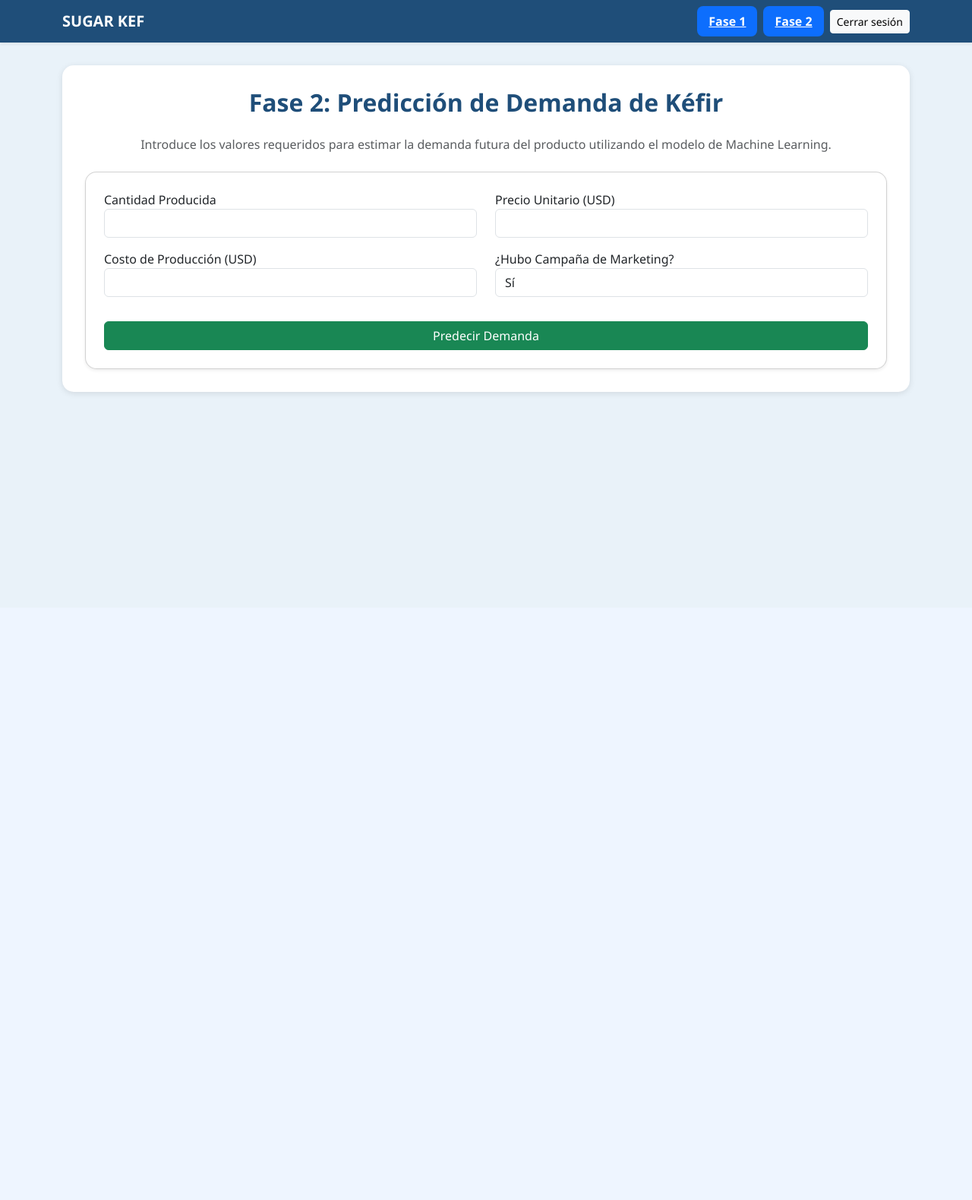
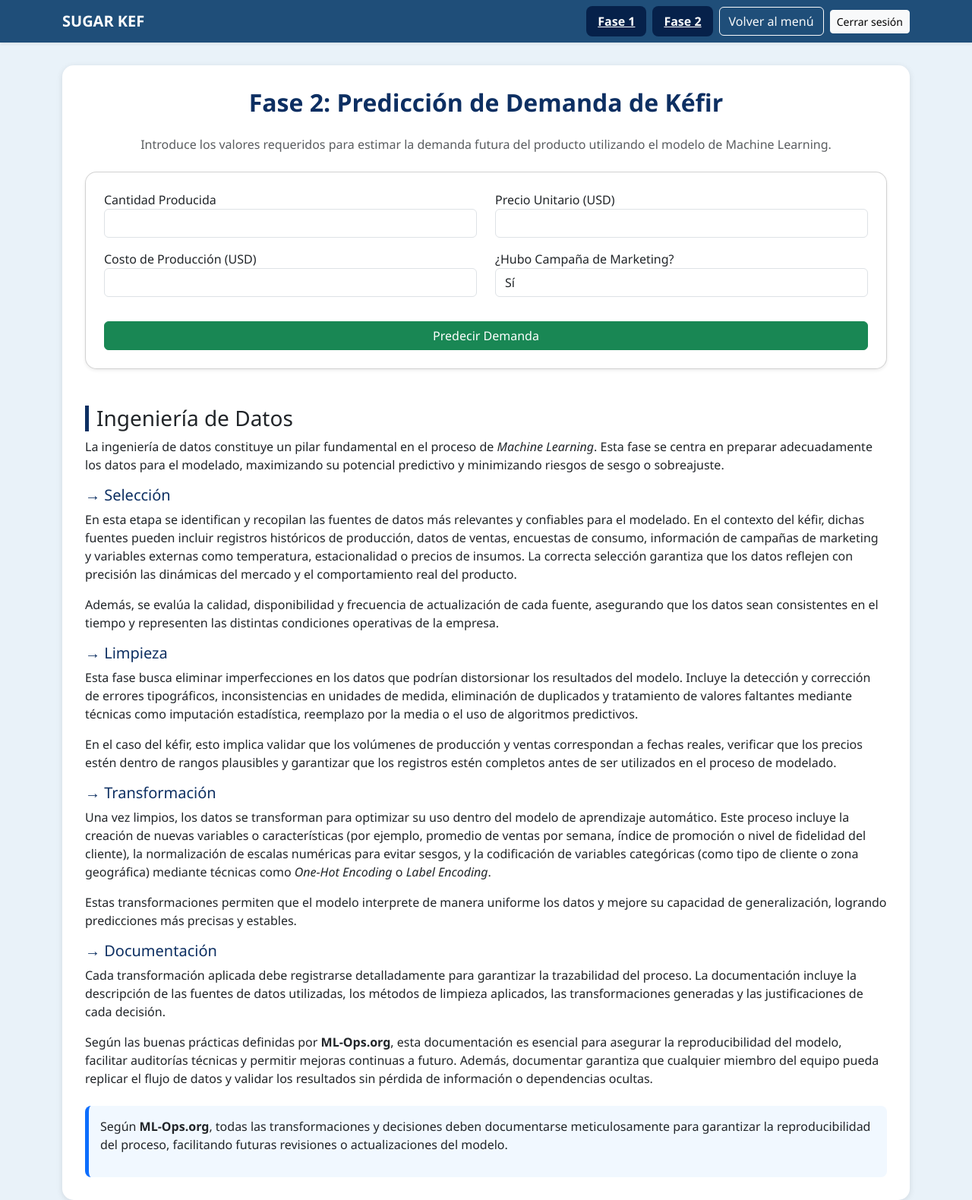
Before and after one commit to manuelarodriguezlopez/ChatBotML, a Flask app: page /fase2 in a window 1280 px wide. Shown: the whole page at 76% size. Before the commit the page ends 521 px from the top, so only its background shows below. Run offline with Flask 3, Linux system fonts and the light colour scheme; a user stored in the database is signed in; parts of the project's set-up code (start-up, migrations or seed data) failed here and were passed over.

Commit message:
Actualizacion fase 2
.

```diff
--- a/templates/fase2.html
+++ b/templates/fase2.html
@@ -1,8 +1,9 @@
 <!DOCTYPE html>
 <html lang="es">
+
 <head>
     <meta charset="UTF-8">
-    <title>Fase 2: Predicción de Demanda</title>
+    <title> Fase 2: Predicción de Demanda</title>
     <link href="https://cdn.jsdelivr.net/npm/bootstrap@5.3.0/dist/css/bootstrap.min.css" rel="stylesheet">
     <link rel="stylesheet" href="{{ url_for('static', filename='style.css') }}">
     <style>
@@ -10,17 +11,23 @@
             background-color: #e9f2f9;
             font-family: 'Segoe UI', sans-serif;
         }
+
         .navbar {
             background-color: #1f4e79;
         }
-        .navbar-brand, .nav-link, .navbar-text {
+
+        .navbar-brand,
+        .nav-link,
+        .navbar-text {
             color: white !important;
         }
+
         .nav-link:hover {
             color: #bcdfff !important;
         }
+
         .menu-btn {
-            background-color: #0d6efd;
+            background-color: #06214a;
             color: white;
             border: none;
             padding: 8px 15px;
@@ -28,19 +35,42 @@
             font-weight: 600;
             transition: 0.3s;
         }
+
         .menu-btn:hover {
             background-color: #094cbd;
         }
+
         .content {
             background-color: white;
             border-radius: 15px;
-            box-shadow: 0 2px 8px rgba(0,0,0,0.1);
+            box-shadow: 0 2px 8px rgba(0, 0, 0, 0.1);
             padding: 30px;
             margin-top: 30px;
         }
-        h2, h4 {
-            color: #1f4e79;
+
+        h2,
+        h4 {
+            color: #0d2f62;
             font-weight: 600;
+        }
+
+        .section-title {
+            margin-top: 50px;
+            border-left: 5px solid #0d2f62;
+            padding-left: 10px;
+        }
+
+        .sub-section h5 {
+            color: #0d2f62;
+            margin-top: 15px;
+        }
+
+        .info-box {
+            background-color: #f1f8ff;
+            border-left: 5px solid #0d6efd;
+            padding: 15px;
+            border-radius: 8px;
+            margin-top: 20px;
         }
     </style>
 </head>
@@ -51,37 +81,46 @@
         <div class="container">
             <a class="navbar-brand fw-bold" href="#">SUGAR KEF</a>
             <div class="d-flex align-items-center">
-                <a href="{{ url_for('fase1') }}" class="menu-btn me-2 {% if request.path == '/fase1' %}active{% endif %}">Fase 1</a>
-                <a href="{{ url_for('fase2') }}" class="menu-btn me-2 {% if request.path == '/fase2' %}active{% endif %}">Fase 2</a>
+                <a href="{{ url_for('fase1') }}"
+                    class="menu-btn me-2 {% if request.path == '/fase1' %}active{% endif %}">Fase 1</a>
+                <a href="{{ url_for('fase2') }}"
+                    class="menu-btn me-2 {% if request.path == '/fase2' %}active{% endif %}">Fase 2</a>
+                <a href="{{ url_for('dashboard') }}" class="btn btn-outline-light me-2"><i class="bi bi-house-door"></i>
+                    Volver al menú</a>
                 <a href="{{ url_for('logout') }}" class="btn btn-light btn-sm">Cerrar sesión</a>
             </div>
         </div>
     </nav>
 
-    <!-- 🔹 Contenido principal -->
+    <!--  Contenido principal -->
     <div class="container">
         <div class="content">
             <h2 class="mb-4 text-center">Fase 2: Predicción de Demanda de Kéfir</h2>
             <p class="text-muted text-center">
-                Introduce los valores requeridos para estimar la demanda futura del producto utilizando el modelo de Machine Learning.
+                Introduce los valores requeridos para estimar la demanda futura del producto utilizando el modelo de
+                Machine Learning.
             </p>
 
+            <!-- Formulario -->
             <form action="/fase2" method="POST" class="card p-4 shadow-sm mt-4">
                 <div class="row">
                     <div class="col-md-6 mb-3">
                         <label for="cantidad_producida">Cantidad Producida</label>
-                        <input type="number" step="any" id="cantidad_producida" name="cantidad_producida" class="form-control" required>
+                        <input type="number" step="any" id="cantidad_producida" name="cantidad_producida"
+                            class="form-control" required>
                     </div>
                     <div class="col-md-6 mb-3">
                         <label for="precio_unitario">Precio Unitario (USD)</label>
-                        <input type="number" step="any" id="precio_unitario" name="precio_unitario" class="form-control" required>
+                        <input type="number" step="any" id="precio_unitario" name="precio_unitario" class="form-control"
+                            required>
                     </div>
                 </div>
 
                 <div class="row">
                     <div class="col-md-6 mb-3">
                         <label for="costo_produccion">Costo de Producción (USD)</label>
-                        <input type="number" step="any" id="costo_produccion" name="costo_produccion" class="form-control" required>
+                        <input type="number" step="any" id="costo_produccion" name="costo_produccion"
+                            class="form-control" required>
                     </div>
                     <div class="col-md-6 mb-3">
                         <label for="campaña_marketing">¿Hubo Campaña de Marketing?</label>
@@ -97,12 +136,107 @@
 
             {% if prediccion %}
             <div class="alert alert-info mt-4 text-center">
-                <h4> Predicción estimada de demanda: <strong>{{ prediccion }}</strong> unidades</h4>
+                <h4>Predicción estimada de demanda: <strong>{{ prediccion }}</strong> unidades</h4>
             </div>
             {% endif %}
+
+
+            <div class="section-title mt-5">
+                <h3>Ingeniería de Datos</h3>
+            </div>
+
+            <p>
+                La ingeniería de datos constituye un pilar fundamental en el proceso de <em>Machine Learning</em>.
+                Esta fase se centra en preparar adecuadamente los datos para el modelado, maximizando su potencial
+                predictivo
+                y minimizando riesgos de sesgo o sobreajuste.
+            </p>
+
+            <div class="sub-section">
+                <h5> → Selección</h5>
+                <p>
+                    En esta etapa se identifican y recopilan las fuentes de datos más relevantes y confiables para el
+                    modelado.
+                    En el contexto del kéfir, dichas fuentes pueden incluir registros históricos de producción, datos de
+                    ventas,
+                    encuestas de consumo, información de campañas de marketing y variables externas como temperatura,
+                    estacionalidad o precios de insumos.
+                    La correcta selección garantiza que los datos reflejen con precisión las dinámicas del mercado y el
+                    comportamiento real del producto.
+                </p>
+                <p>
+                    Además, se evalúa la calidad, disponibilidad y frecuencia de actualización de cada fuente,
+                    asegurando que los datos
+                    sean consistentes en el tiempo y representen las distintas condiciones operativas de la empresa.
+                </p>
+
+                <h5> → Limpieza</h5>
+                <p>
+                    Esta fase busca eliminar imperfecciones en los datos que podrían distorsionar los resultados del
+                    modelo.
+                    Incluye la detección y corrección de errores tipográficos, inconsistencias en unidades de medida,
+                    eliminación de duplicados
+                    y tratamiento de valores faltantes mediante técnicas como imputación estadística, reemplazo por la
+                    media o el uso de algoritmos predictivos.
+                </p>
+                <p>
+                    En el caso del kéfir, esto implica validar que los volúmenes de producción y ventas correspondan a
+                    fechas reales,
+                    verificar que los precios estén dentro de rangos plausibles y garantizar que los registros estén
+                    completos antes de ser utilizados
+                    en el proceso de modelado.
+                </p>
+
+                <h5> → Transformación</h5>
+                <p>
+                    Una vez limpios, los datos se transforman para optimizar su uso dentro del modelo de aprendizaje
+                    automático.
+                    Este proceso incluye la creación de nuevas variables o características (por ejemplo, promedio de
+                    ventas por semana,
+                    índice de promoción o nivel de fidelidad del cliente), la normalización de escalas numéricas para
+                    evitar sesgos,
+                    y la codificación de variables categóricas (como tipo de cliente o zona geográfica) mediante
+                    técnicas como
+                    <em>One-Hot Encoding</em> o <em>Label Encoding</em>.
+                </p>
+                <p>
+                    Estas transformaciones permiten que el modelo interprete de manera uniforme los datos y mejore su
+                    capacidad de generalización,
+                    logrando predicciones más precisas y estables.
+                </p>
+
+                <h5> → Documentación</h5>
+                <p>
+                    Cada transformación aplicada debe registrarse detalladamente para garantizar la trazabilidad del
+                    proceso.
+                    La documentación incluye la descripción de las fuentes de datos utilizadas, los métodos de limpieza
+                    aplicados,
+                    las transformaciones generadas y las justificaciones de cada decisión.
+                </p>
+                <p>
+                    Según las buenas prácticas definidas por <strong>ML-Ops.org</strong>, esta documentación es esencial
+                    para
+                    asegurar la reproducibilidad del modelo, facilitar auditorías técnicas y permitir mejoras continuas
+                    a futuro.
+                    Además, documentar garantiza que cualquier miembro del equipo pueda replicar el flujo de datos y
+                    validar los resultados
+                    sin pérdida de información o dependencias ocultas.
+                </p>
+            </div>
+
+
+            <div class="info-box mt-4">
+                <p>
+                    Según <strong>ML-Ops.org</strong>, todas las transformaciones y decisiones deben documentarse
+                    meticulosamente
+                    para garantizar la reproducibilidad del proceso, facilitando futuras revisiones o actualizaciones
+                    del modelo.
+                </p>
+            </div>
         </div>
     </div>
 
     <script src="https://cdn.jsdelivr.net/npm/bootstrap@5.3.0/dist/js/bootstrap.bundle.min.js"></script>
 </body>
+
 </html>
```
Also changed, not shown: instance/chatbotml.db.
